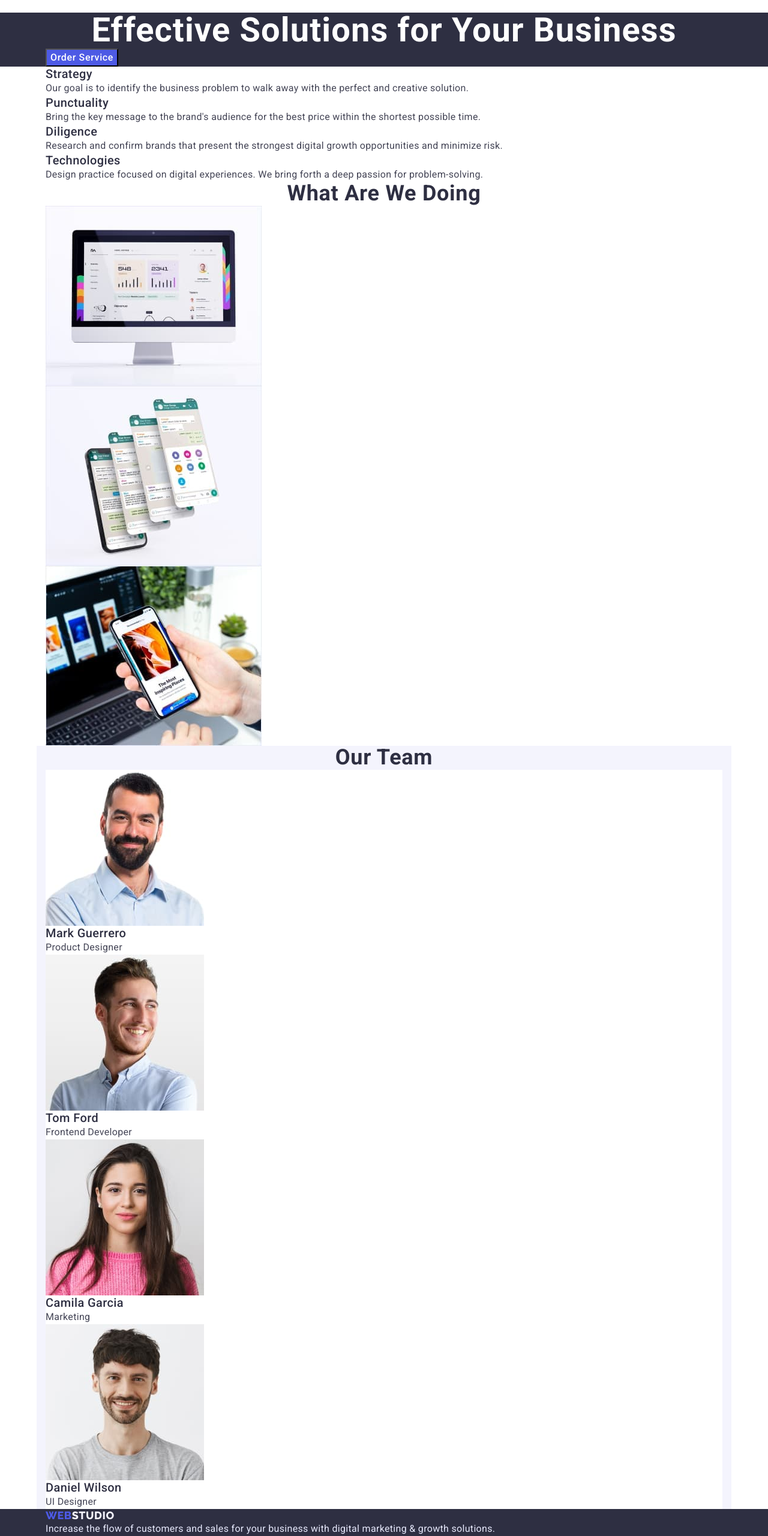
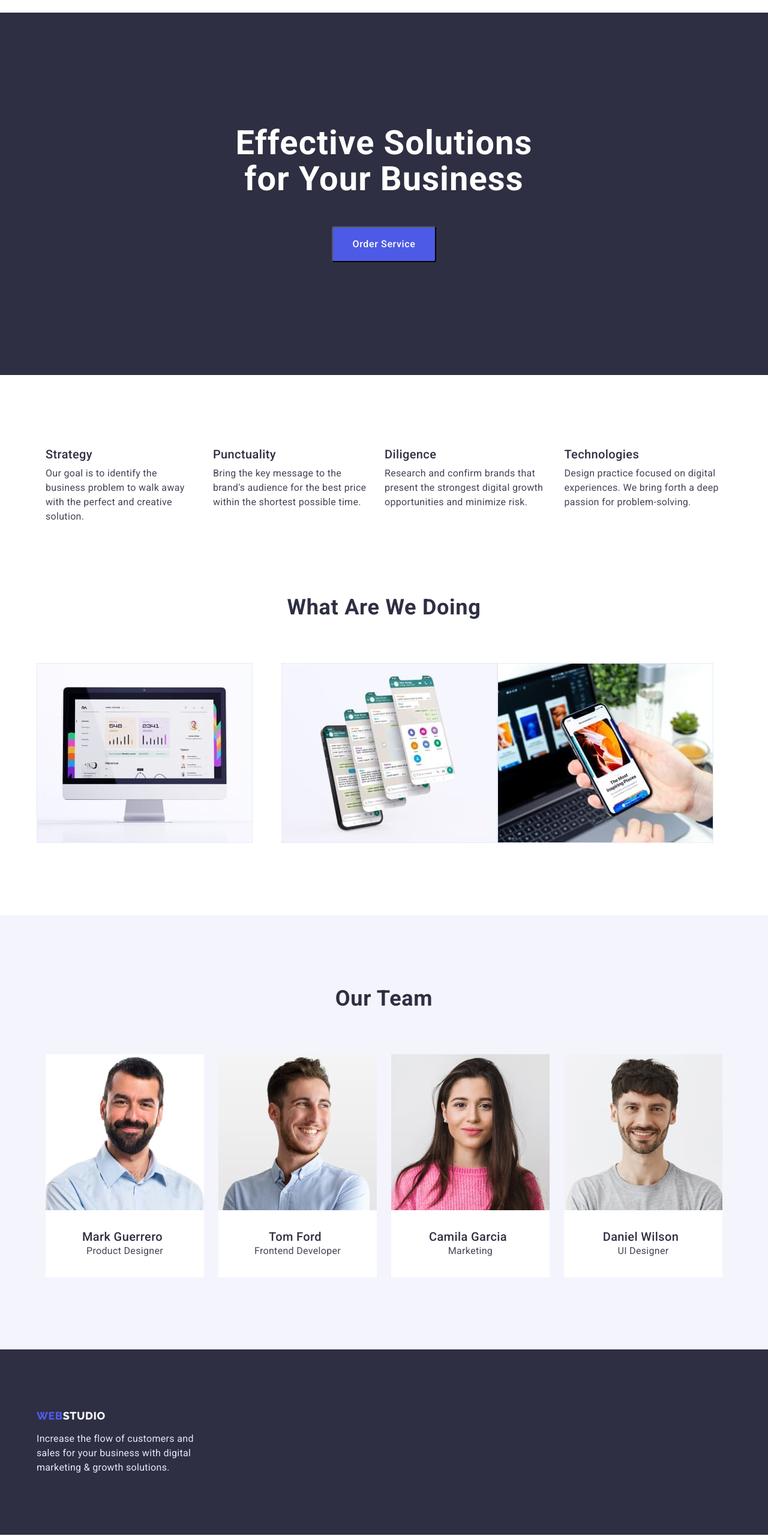
Before and after one commit to Nikolas1790/goit-markup-hw-02, a plain HTML site: page index.html in a window 1280 px wide. Shown: the part 51-2611 px from the top of the page at 60% size. Drawn offline with nearby package versions, Linux system fonts and the light colour scheme.

Commit message:
good-work

```diff
--- a/css/styles.css
+++ b/css/styles.css
@@ -35,15 +35,15 @@ body {
   color: var(--primiory-text-color);
   background-color: var(--color-white-fff);
 }
-.section {
-  padding: 120px 0;
-}
+
 .coteiner {
   width: 1158px;
   margin: 0 auto;
   padding: 0 15px;
 }
-
+.section {
+  padding: 120px 0;
+}
 .list {
   list-style: none;
 }
@@ -67,8 +67,6 @@ body {
 /*///////////// logo /////////////*/
 
 .logo {
-  margin-right: 76px;
-
   font-family: "Raleway", sans-serif;
   font-weight: 800;
   font-size: 18px;
@@ -95,6 +93,9 @@ body {
 .nav {
   display: flex;
   align-items: center;
+}
+.nav > .logo {
+  margin-right: 76px;
 }
 
 .header-nav {
@@ -148,16 +149,24 @@ body {
 .hero {
   background-color: var(--color-hero-bckg);
 }
+.hero-class {
+  text-align: center;
+  padding: 188px 0;
+}
 
 .hero-title {
+  max-width: 496px;
+  margin: 0 auto 48px auto;
+
   font-size: 56px;
   line-height: 1.07;
-  text-align: center;
   letter-spacing: 0.02em;
   color: var(--color-white-fff);
 }
 
 .hero-btn {
+  padding: 16px 32px;
+
   font-family: inherit;
   font-weight: 500;
   font-size: 16px;
@@ -165,12 +174,29 @@ body {
   letter-spacing: 0.04em;
   color: var(--color-white-fff);
   background-color: var(--blue-text-color);
+  border-radius: 4px;
 }
 .hero-btn:hover,
 .hero-btn:focus {
   background-color: var(--push-btn-portfolio);
 }
+
+/* ----------properties---------- */
+.properties {
+  padding-top: 120px;
+}
+
+.properties-ul {
+  display: flex;
+}
+
+.properties-list:not(:last-child) {
+  margin-right: 24px;
+}
+
 .properties-title {
+  margin-bottom: 8px;
+
   font-weight: 500;
   font-size: 20px;
   line-height: 1.2;
@@ -193,6 +219,29 @@ body {
 /* ------------What are we doing ------------*/
 
 .content-title {
+  margin-bottom: 72px;
+
+  font-size: 36px;
+  line-height: 1.11;
+  text-align: center;
+  letter-spacing: 0.02em;
+  text-transform: capitalize;
+  color: var(--secondary-text-color);
+}
+.content-ul {
+  display: flex;
+}
+.content-list:not(:last-child) {
+  margin-left: 24px;
+}
+
+/*------------ team --------------*/
+.team {
+  background-color: var(--grey-cornflower);
+}
+.team-title {
+  margin-bottom: 72px;
+
   font-size: 36px;
   line-height: 1.11;
   text-align: center;
@@ -201,18 +250,10 @@ body {
   color: var(--secondary-text-color);
 }
 
-/*------------ team --------------*/
-.team {
-  background-color: var(--grey-cornflower);
+.team-ul {
+  display: flex;
 }
-.team-title {
-  font-size: 36px;
-  line-height: 1.11;
-  text-align: center;
-  letter-spacing: 0.02em;
-  text-transform: capitalize;
-  color: var(--secondary-text-color);
-}
+
 .team-names {
   font-weight: 500;
   font-size: 20px;
@@ -227,12 +268,45 @@ body {
   letter-spacing: 0.02em;
 }
 .team-list {
+  margin-right: 24px;
+  padding-bottom: 32px;
+
+  text-align: center;
   background-color: var(--color-white-fff);
+}
+
+.team-img {
+  margin-bottom: 32px;
+}
+
+.team-names {
+  margin-right: 8px;
 }
 
 /*----------------- portfolio---------------- */
 
+.portfolio {
+  padding: 96px 0 120px 0;
+}
+
+.filtr {
+  display: flex;
+  margin-bottom: 72px;
+}
+/* .filtr-li {
+  margin: 0 auto;
+} */
+
+.filtr-li:not(:last-child) {
+  margin-right: 24px;
+}
+
 .filtr-btn {
+  padding: 12px 24px;
+
+  border: 1px solid #e7e9fc;
+  border-radius: 4px;
+
   font-family: inherit;
   font-weight: 500;
   font-size: 16px;
@@ -248,7 +322,22 @@ body {
   background-color: var(--push-btn-portfolio);
 }
 
+.works {
+  display: flex;
+  flex-wrap: wrap;
+}
+
+/* .works-link {
+  padding-bottom: 32px;
+} */
+
+.works-img {
+  margin-bottom: 32px;
+}
+
 .works-title {
+  margin-bottom: 8px;
+
   font-weight: 500;
   font-size: 20px;
   line-height: 1.2;
@@ -268,7 +357,14 @@ body {
   background-color: var(--color-hero-bckg);
 }
 
+.footer-section {
+  padding: 100px 0;
+}
+
 .footer-text {
+  max-width: 264px;
+  margin-top: 16px;
+
   font-size: 16px;
   line-height: 1.5;
   letter-spacing: 0.02em;
--- a/index.html
+++ b/index.html
@@ -57,7 +57,7 @@
 
     <main>
       <section class="hero">
-        <div class="coteiner">
+        <div class="coteiner hero-class">
           <h1 class="hero-title">Effective Solutions for Your Business</h1>
           <button class="hero-btn" type="button">Order Service</button>
         </div>
@@ -95,7 +95,7 @@
           </li>
         </ul>
       </section>
-      <section class="content coteiner">
+      <section class="content coteiner section">
         <h2 class="content-title">What are we doing</h2>
         <ul class="content-ul list">
           <li class="properties-list">
@@ -127,7 +127,8 @@
           </li>
         </ul>
       </section>
-      <section class="team coteiner">
+      <section class="team section">
+        <div class="coteiner">
           <h2 class="team-title">Our Team</h2>
           <ul class="team-ul list">
             <li class="team-list">
@@ -175,10 +176,11 @@
               <p class="team-profession">UI Designer</p>
             </li>
           </ul>
+        </div>
       </section>
     </main>
     <footer class="footer">
-      <div class="coteiner">
+      <div class="coteiner footer-section">
         <a href="./index.html" class="logo link"
           >Web<span class="logo-white">Studio</span></a
         >
```
Also changed, not shown: portfolio.html (+1 -1 lines). Lines whose indentation alone changed are shown as unchanged.
